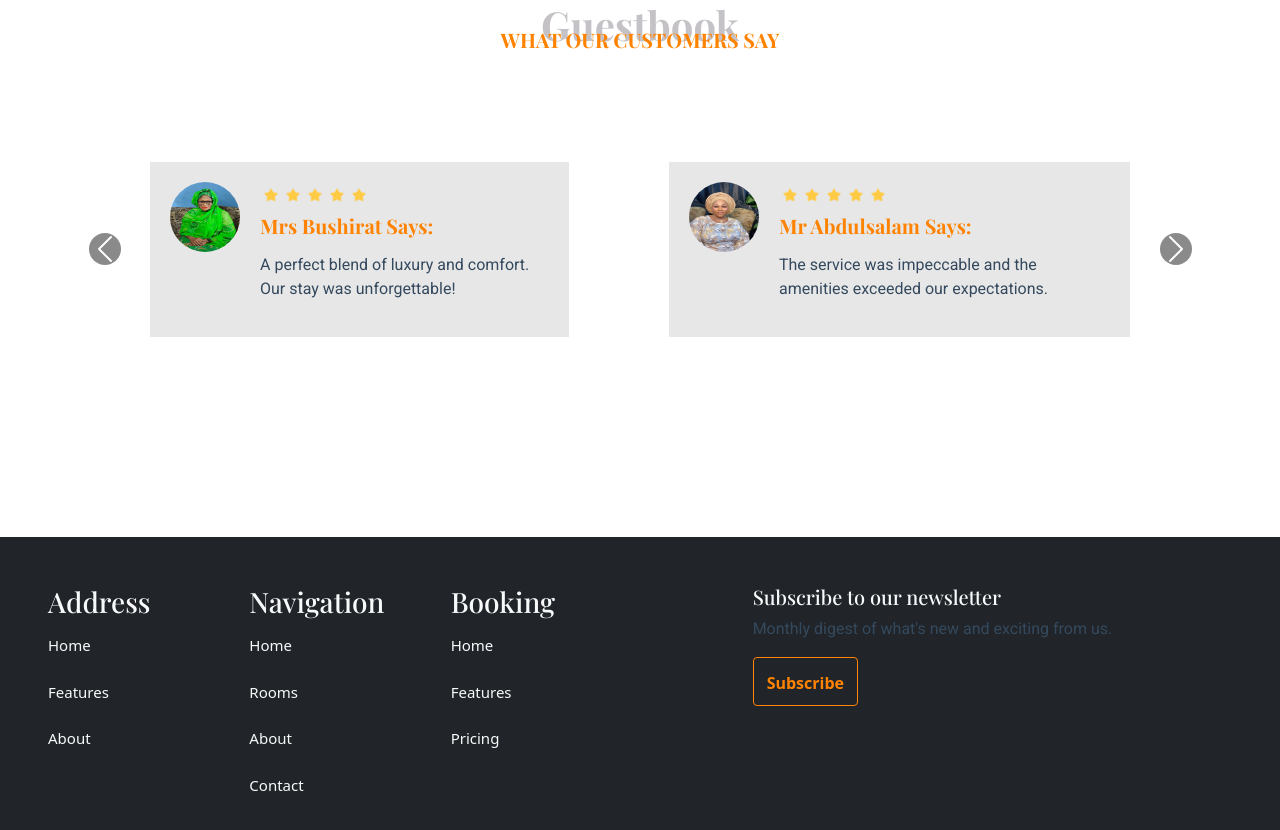
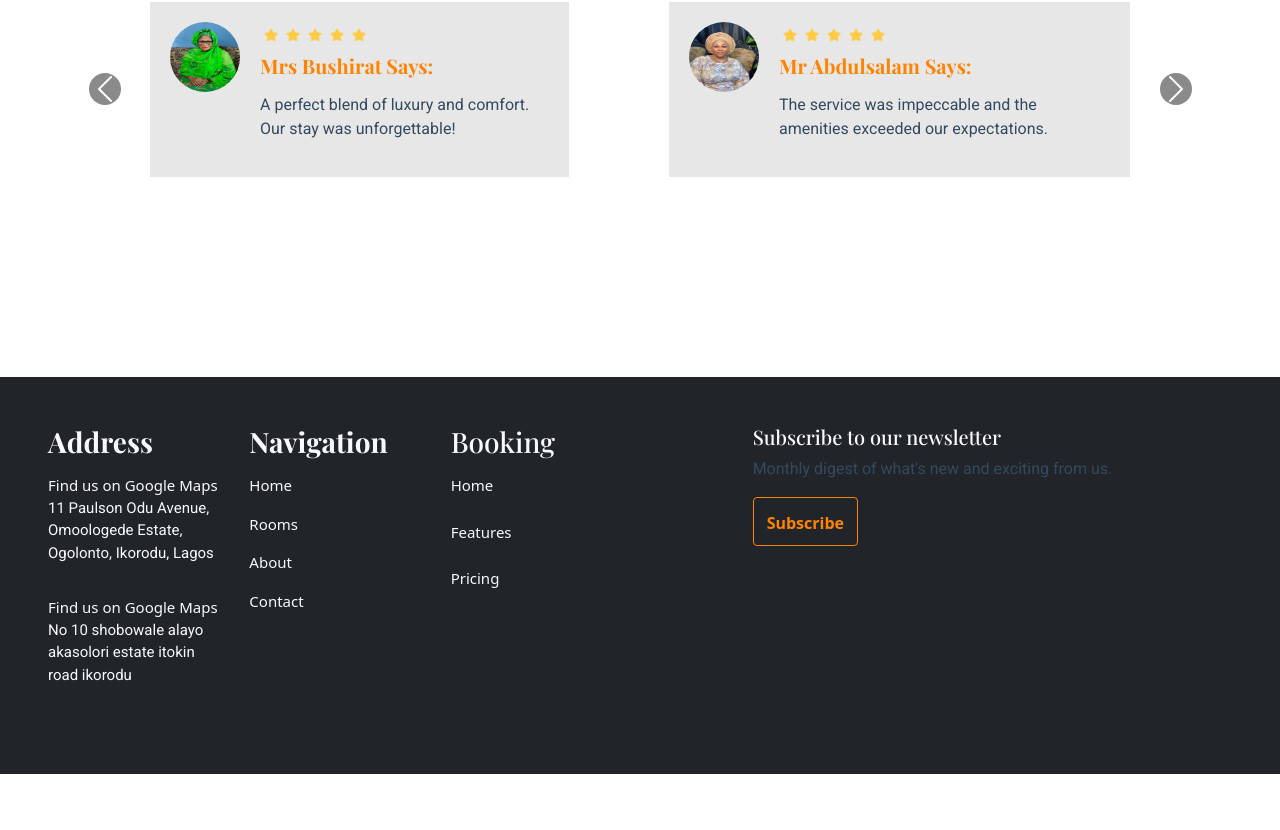
Before and after one commit to pepelindr13/Aiyeyemi, a React (Vite) app: page / in a window 1280 px wide. Shown: the part 4433-5263 px from the top of the page. After the commit the page ends 5207 px from the top, so only its background shows below. Built offline with nearby package versions, Linux system fonts and the light colour scheme; a web font is replaced by a local one.

Commit message:
fifth commit

```diff
--- a/src/Components/Contact.jsx
+++ b/src/Components/Contact.jsx
@@ -17,7 +17,7 @@ const Contact = () => {
           <button onClick={nav} className="bookBtn mt-2">BOOK ROOM</button>
         </div>
       </div>
-      <div className='d-flex contactFlex'>
+      <div className='d-flex flex-lg-row flex-column contactFlex'>
             <div>
             <ContactForm />
             </div>
@@ -33,13 +33,13 @@ const Contact = () => {
                 <div className='my-5'>
                 <h5 className='fw-bold addh5'>Phone</h5>
                 <div style={{lineHeight:"10px"}}>
-                <p>Phone 1: 08033744276</p>
-                <p>Phone 2: 08033058076</p>
+                <p><span className='fw-bold'>Phone 1:</span> 08033744276</p>
+                <p><span className='fw-bold'>Phone 2:</span> 08033058076</p>
                 </div>
                 </div>
                 <div>
                     <h5 className='fw-bold addh5'>Email</h5>
-                    <p>hotelaiyeyemipalace@gmail.com</p>
+                    <p className='fw-bold'>hotelaiyeyemipalace@gmail.com</p>
                 </div>
             </div>
       </div>
--- a/src/Components/Footer.jsx
+++ b/src/Components/Footer.jsx
@@ -1,54 +1,57 @@
 import React from 'react'
-
+import { Link } from 'react-router-dom'
 const Footer = () => {
   return (
     <div className="foot w-100 overflow-hidden bg-dark text-light px-5 align-items-center ">
     <footer className="py-5">
       <div className="row">
         <div className="col-6 col-md-2 mb-3">
-          <h5 className="fs-3">Address</h5>
+          <h5 className="fs-3 fw-bold">Address</h5>
           <ul className="nav flex-column">
             <li className="nav-item mb-2">
               <a href="#" className="nav-link my-2 p-0 text-light">
-                Home
+              Find us on Google Maps<p className='text-light'>11 Paulson Odu Avenue, Omoologede Estate, Ogolonto, Ikorodu, Lagos</p>
               </a>
             </li>
             <li className="nav-item mb-2">
               <a href="#" className="nav-link my-2 p-0 text-light">
-                Features
-              </a>
-            </li>
-            <li className="nav-item mb-2">
-              <a href="#" className="nav-link my-2 p-0 text-light">
-                About
+              Find us on Google Maps<p className='text-light'>No 10 shobowale alayo akasolori estate itokin road ikorodu</p>
               </a>
             </li>
           </ul>
         </div>
 
         <div className="col-6 col-md-2 mb-3">
-          <h5 className="fs-3">Navigation</h5>
+          <h5 className="fs-3 fw-bold">Navigation</h5>
           <ul className="nav flex-column">
+            <Link to={'/'} style={{textDecoration:"none"}}>
             <li className="nav-item mb-2">
               <a href="#" className="nav-link my-2 p-0 text-light">
                 Home
               </a>
             </li>
+            </Link>
+            <Link to={'/rooms'} style={{textDecoration:"none"}}>
             <li className="nav-item mb-2">
               <a href="#" className="nav-link my-2 p-0 text-light">
                 Rooms
               </a>
             </li>
+            </Link>
+            <Link to={'/about'} style={{textDecoration:"none"}}>
             <li className="nav-item mb-2">
               <a href="#" className="nav-link my-2 p-0 text-light">
                 About
               </a>
             </li>
+            </Link>
+            <Link to={'/contact'} style={{textDecoration:"none"}}>
             <li className="nav-item mb-2">
               <a href="#" className="nav-link my-2 p-0 text-light">
                 Contact
               </a>
             </li>
+            </Link>
           </ul>
         </div>
 
--- a/src/Components/Hero.jsx
+++ b/src/Components/Hero.jsx
@@ -44,7 +44,7 @@ const Hero = () => {
   }
   return (
     <div className="content">
-      <div className="box" style={{height:"100vh"}}>
+      <div className="box">
         <div
           style={{
             position: "absolute",
--- a/src/index.css
+++ b/src/index.css
@@ -921,7 +921,9 @@ input {
 #contactDiv p{
   color: white;
 }
-@media(max-width:475px) {
+
+
+@media(max-width:775px) {
   input[type="text"],
   input[type="email"],
   input[type="date"]{
@@ -1121,4 +1123,11 @@ input {
 .gallery img {
   width: 100%;
 }
+
+.contactFlex {
+  justify-content: center;
+  gap: 50px;
+  padding: 100px 20px;
 }
+
+}
```
